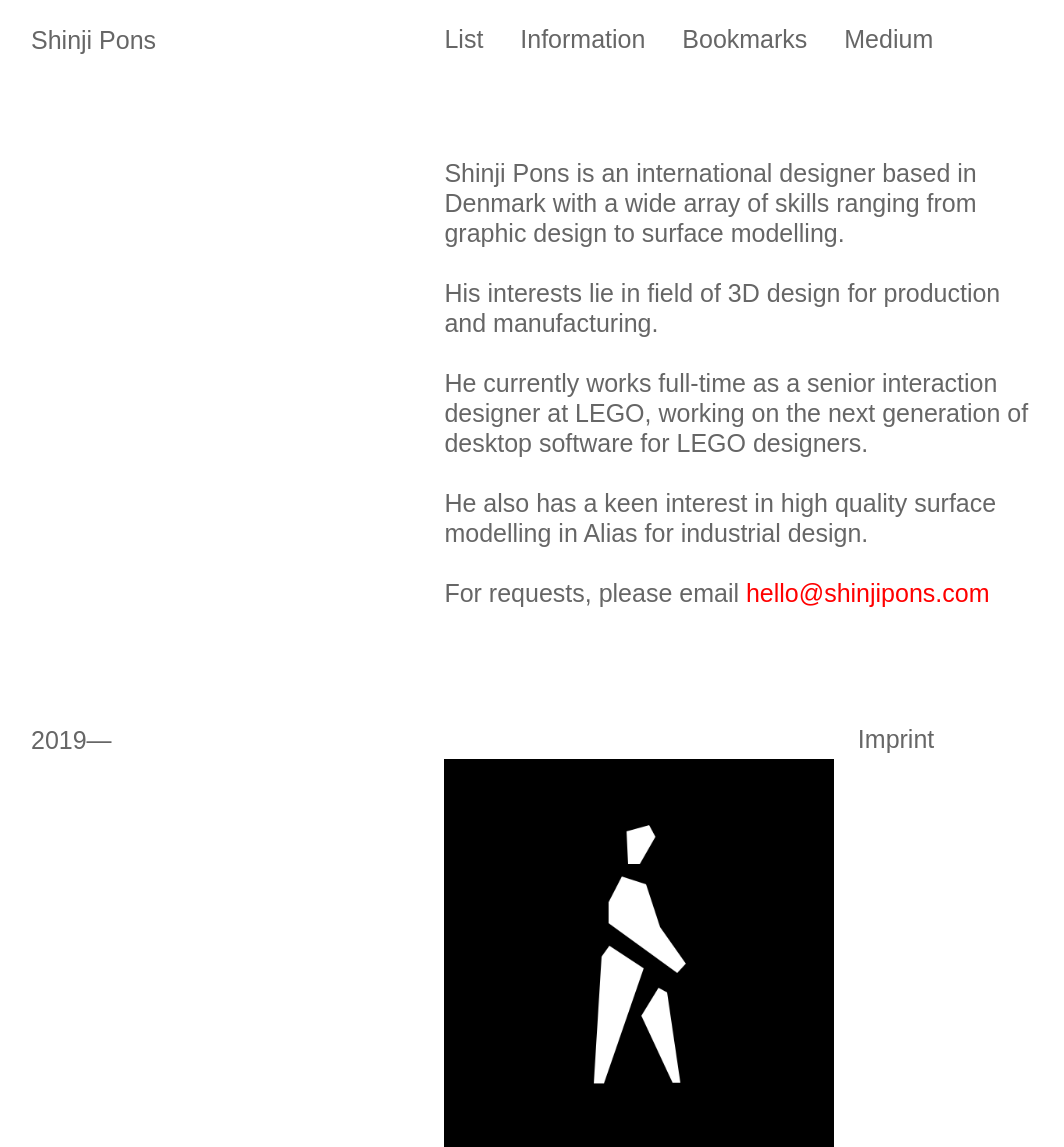
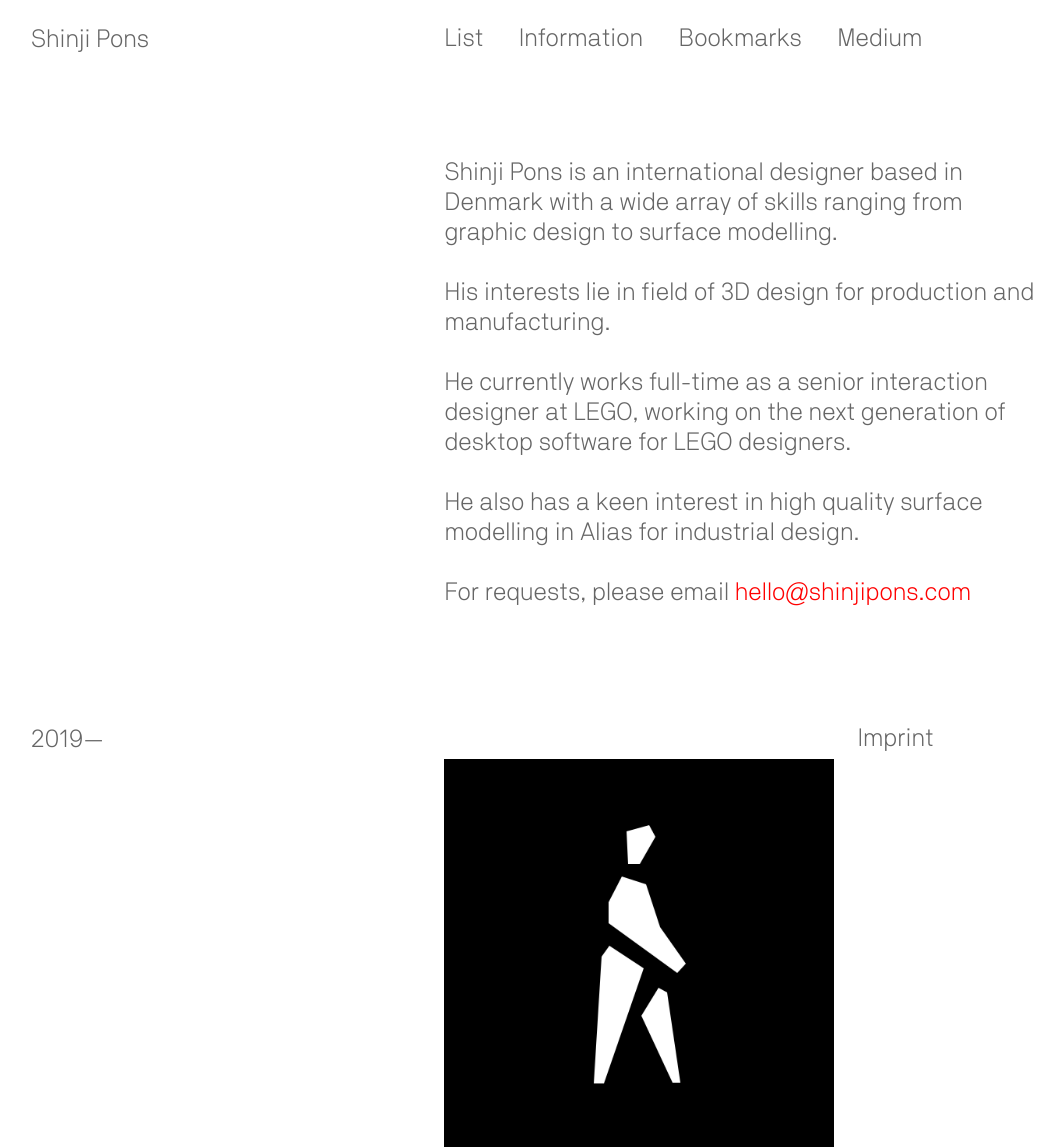
Before and after one commit to shinjipons/portfolio-html, a PHP site: page / in a window 1280 px wide. Shown: the top 1147 px of the page, without its empty margins (1-1065 px from the left). Run offline with PHP 8.4, Linux system fonts and the light colour scheme.

Commit message:
enabled woff fonts

```diff
--- a/dist/css/stylesheet.css
+++ b/dist/css/stylesheet.css
@@ -1,4 +1,8 @@
 @charset "UTF-8";
+@font-face {
+  font-family: "NBAkademieLight";
+  src: url("../../data/fonts/webfont.woff2") format("woff2"), url("../../data/fonts/webfont.woff") format("woff"); }
+
 .w1 {
   width: 15%;
   padding: 0;
--- a/src/scss/stylesheet.scss
+++ b/src/scss/stylesheet.scss
@@ -1,9 +1,9 @@
 // One font
-// @font-face {
-// 	font-family: "webfont";
-// 	src: url("../data/fonts/webfont.woff2") format("woff2")
-// 		 url("../data/fonts/webfont.woff")  format("woff");
-// }
+@font-face {
+	font-family: "NBAkademieLight";
+	src: url("../../data/fonts/webfont.woff2") format("woff2"),
+		 url("../../data/fonts/webfont.woff")  format("woff");
+}
 $font-family: "NBAkademieLight", sans-serif;
 
 // Two colors
```
